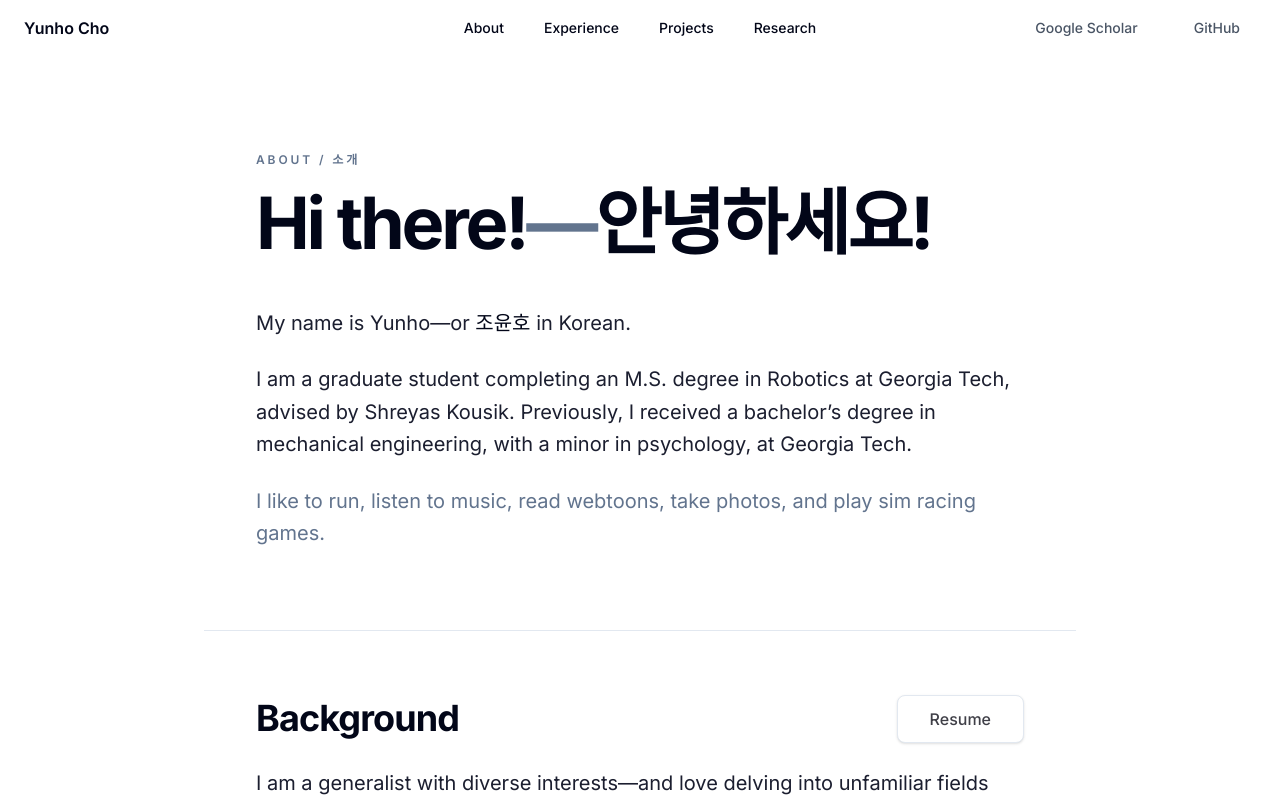
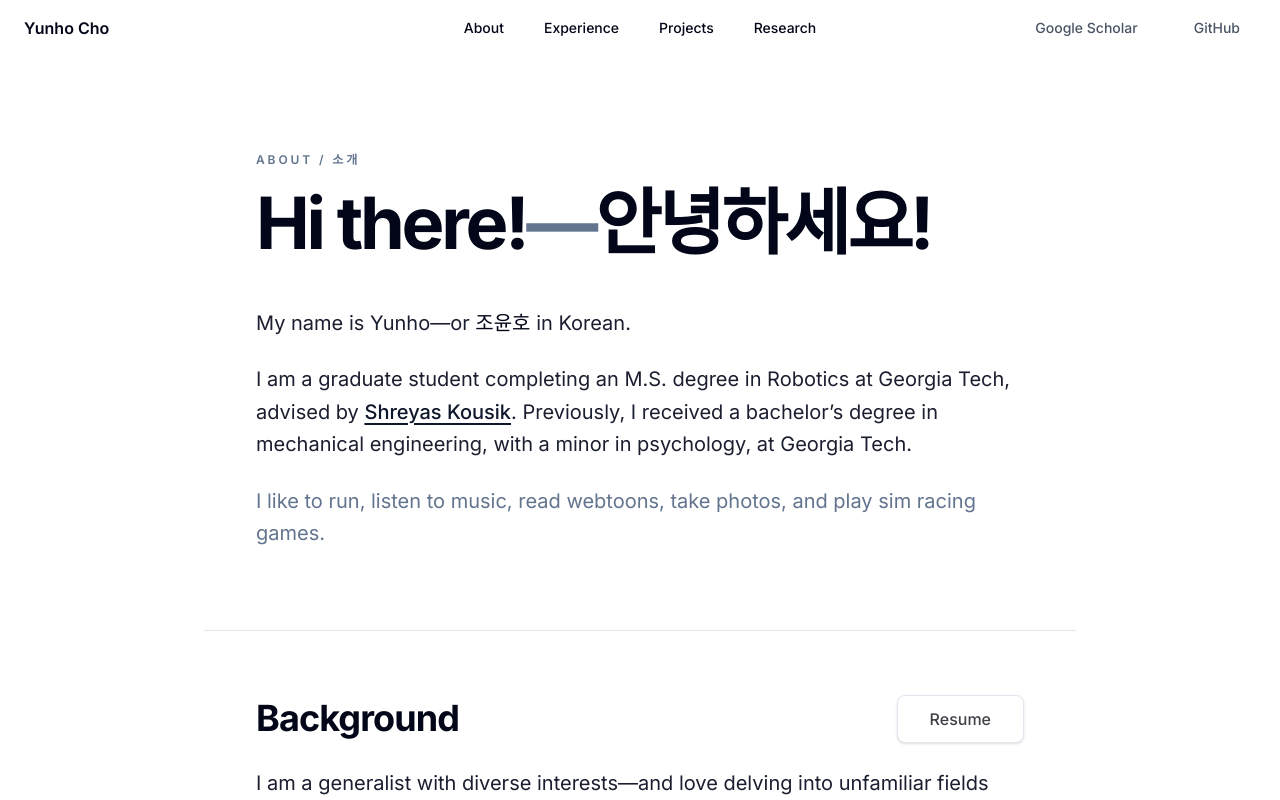
Before and after one commit to yunho-c/Portfolio-3, a SvelteKit app: page /about in a window 1280 px wide. Shown: the top 800 px of the page. Built offline with nearby package versions, Linux system fonts and the light colour scheme.

Commit message:
feat: add reusable inline link style

```diff
--- a/src/app.css
+++ b/src/app.css
@@ -4,6 +4,10 @@
 @import "tw-animate-css";
 
 @custom-variant dark (&:is(.dark *));
+
+@utility inline-link {
+  @apply font-medium text-primary underline underline-offset-4;
+}
 
 :root {
   --radius: 0.625rem;
--- a/src/routes/about/+page.svelte
+++ b/src/routes/about/+page.svelte
@@ -34,8 +34,10 @@
 				</p>
 				<p>
 					I am a graduate student completing an M.S. degree in Robotics at Georgia Tech,
-					advised by Shreyas Kousik. Previously, I received a bachelor’s degree in mechanical
-					engineering, with a minor in psychology, at Georgia Tech.
+					advised by <a href="https://www.shreyaskousik.com/" class="inline-link"
+						>Shreyas Kousik</a
+					>. Previously, I received a bachelor’s degree in mechanical engineering, with a minor in
+					psychology, at Georgia Tech.
 				</p>
 				<p class="text-muted-foreground">
 					I like to run, listen to music, read webtoons, take photos, and play sim racing games.
```
